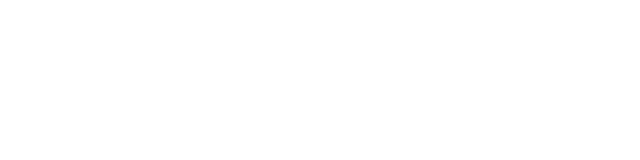
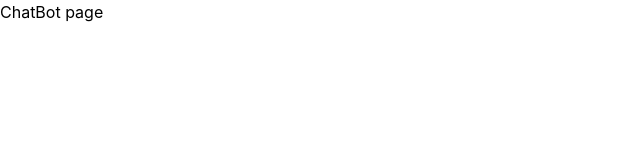
Before and after one commit to Klusterton/ai-dr-react, a React (Create React App) app: page /chat-bot in a window 1280 px wide. Before the commit this address had no page. Shown: the top 160 px of the page, without its empty margins (0-640 px from the left). Built offline with nearby package versions, Linux system fonts and the light colour scheme.

Commit message:
routes setup

```diff
--- a/src/App.js
+++ b/src/App.js
@@ -3,6 +3,7 @@
 import Landing from './Routes/Landing';
 import Auth from './Routes/Auth';
 import Dashboard from './Routes/Dashboard';
+import ChatBot from './Routes/ChatBot';
 
 function App() {
   return (
@@ -10,6 +11,7 @@
       <Route exact path='/' element={<Landing />} />
       <Route path='/auth/*' element={<Auth />} />
       <Route path='/dashboard' element={<Dashboard />} />
+      <Route path='/chat-bot' element={<ChatBot />} />
     </Routes>
   );
 }
@@ -18,4 +20,6 @@
 //NAVIGATION ROUTES
 // /auth = SIGNUP PAGE
 // /auth/login = LOGIN PAGE
+// /auth/reset-password = RESET PASSWORD PAGE
+
 export default App;
--- a/src/Routes/Auth.jsx
+++ b/src/Routes/Auth.jsx
@@ -2,12 +2,14 @@
 import { Route, Routes } from 'react-router-dom'
 import SignUp from './SignUp'
 import Login from './Login'
+import ResetPassword from './ResetPassword'
 
 export default function Auth() {
     return (
         <Routes>
             <Route exact path='' element={<SignUp />} />
             <Route path='login' element={<Login />} />
+            <Route path='reset-password' element={<ResetPassword />} />
         </Routes>
     )
 }
--- /dev/null
+++ b/src/Routes/ChatBot.jsx
@@ -0,0 +1,9 @@
+import React from 'react'
+
+export default function ChatBot() {
+    return (
+        <div>
+            ChatBot page
+        </div>
+    )
+}
--- /dev/null
+++ b/src/Routes/ResetPassword.jsx
@@ -0,0 +1,9 @@
+import React from 'react'
+
+export default function ResetPassword() {
+    return (
+        <div>
+            ResetPassword page
+        </div>
+    )
+}
```
